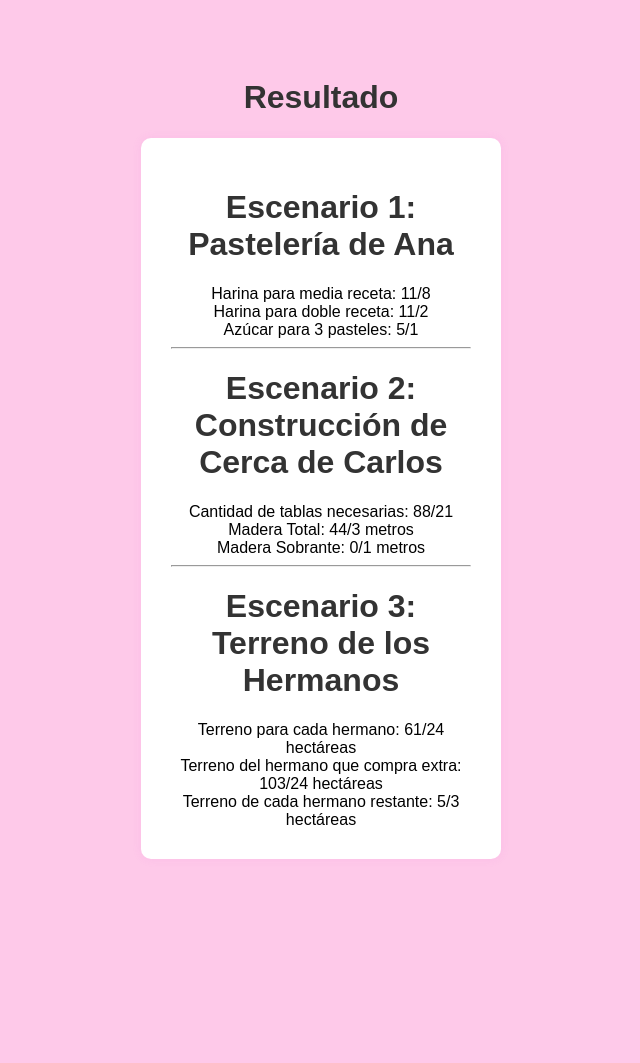
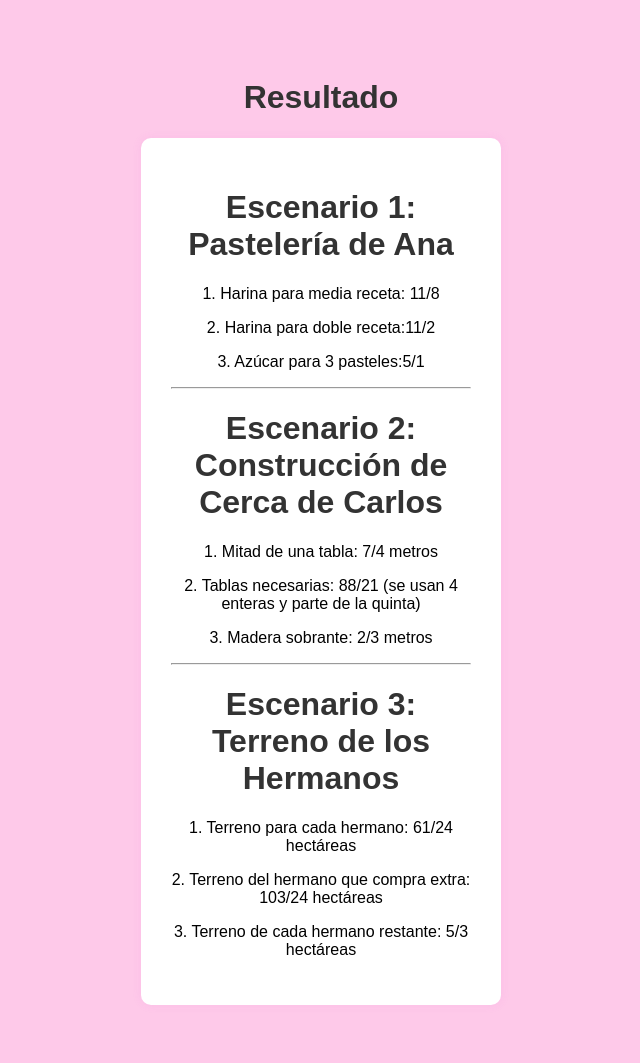
Before and after one commit to JackySanchez/CALCULADORA-DE-FRACCIONES, a PHP site: page /escenarios.php in a window 1280 px wide. Shown: the whole page, without its empty margins (319-959 px from the left). Before the commit the page ends 859 px from the top, so only its background shows below. Run offline with PHP 8.4, Linux system fonts and the light colour scheme.

Commit message:
escenarios.php

```diff
--- a/escenarios.php
+++ b/escenarios.php
@@ -50,60 +50,44 @@ $harina = new Fraccion(11, 4);
 // Para obtener la cantidad de harina para media receta, multiplicamos la fracción 11/4 por 1/2.
 $mediaHarina = $harina->multiplicar(new Fraccion(1, 2));
 $mediaHarina->simplificar();  // Simplificar después de la operación
-echo "Harina para media receta: $mediaHarina <br>";
+echo "</p>1. Harina para media receta: " . $mediaHarina . "</p>";
 //Se multiplica la cantidad inicial de harina (11/4) por 2/1 para obtener el doble de la receta.
 $doble = $harina->multiplicar(new Fraccion(2, 1));
 $doble->simplificar();  // Simplificar después de la operación
-echo "Harina para doble receta: $doble <br>";
-
+echo "</p>2. Harina para doble receta:" . $doble . "</p>";
 //Se comienza con 1 2/3 (que es igual a 5/3).
 $azucar = (new Fraccion(5, 3))->multiplicar(new Fraccion(3, 1));  //Para calcular la cantidad de azúcar para 3 pasteles, se multiplica 5/3 por 3/1.
 $azucar->simplificar();  // Simplificar después de la operación
-echo "Azúcar para 3 pasteles: $azucar <br>";
+echo "</p>3. Azúcar para 3 pasteles:". $azucar. "</p>";
 
 echo "<hr>";
 echo "<h1>Escenario 2: Construcción de Cerca de Carlos</h1>";
-// Cada tabla mide 3 1/2 metros (7/2)
+//Mitad de una tabla (7/2 metros dividido entre 2).
 $tabla = new Fraccion(7, 2);
-// El jardín mide 14 2/3 metros (44/3).
+$mitadTabla = $tabla->dividir(new Fraccion(2, 1));
+echo "<p>1. Mitad de una tabla: " . $mitadTabla . " metros</p>";
+// Tablas necesarias para cercar jardín (44/3 metros dividido entre 7/2 metros)
 $jardin = new Fraccion(44, 3);
-// Cantidad de tablas necesarias
-//Para calcular cuántas tablas se necesitan, se divide el tamaño total del jardín (44/3) por el tamaño de cada tabla (7/2).
 $tablasNecesarias = $jardin->dividir($tabla);
-$tablasNecesarias->simplificar();  // Simplificar después de la operación
-echo "Cantidad de tablas necesarias: $tablasNecesarias <br>";
+echo "<p>2. Tablas necesarias: " . $tablasNecesarias . " (se usan 4 enteras y parte de la quinta)</p>";
+// 3Madera sobrante al usar 4 tablas completas
+$maderaUsada = (new Fraccion(4, 1))->multiplicar($tabla);
+$maderaSobrante = $jardin->restar($maderaUsada);
+echo "<p>3. Madera sobrante: " . $maderaSobrante . " metros</p>";
 
-// Madera Total
-//El número de tablas necesarias se multiplica por la longitud de cada tabla (7/2).
-$maderaTotal = $tablasNecesarias->multiplicar($tabla);
-$maderaTotal->simplificar();  // Simplificar después de la operación
-echo "Madera Total: $maderaTotal metros<br>";
-//La madera sobrante se calcula restando el tamaño del jardín (44/3) de la cantidad total de madera.
-$sobrante = $maderaTotal->restar($jardin);
-$sobrante->simplificar();  // Simplificar después de la operación
-echo "Madera Sobrante: $sobrante metros<br>";
+
 echo "<hr>";
-
 echo "<h1>Escenario 3: Terreno de los Hermanos</h1>";
-// El terreno total mide 7 5/8 hectáreas, que se representa como 61/8.
-$terreno = new Fraccion(61, 8);
-//Para dividir este terreno entre 3 hermanos, se realiza la división de 61/8 por 3/1.
-$cadaHermano = $terreno->dividir(new Fraccion(3, 1));
-$cadaHermano->simplificar();  // Simplificar después de la operación
-echo "Terreno para cada hermano: $cadaHermano hectáreas<br>";
-
-// // Un hermano compra 1 3/4 hectáreas adicionales, que se representa como 7/4.
-//Para calcular el total de terreno que recibe este hermano, se suma la fracción de terreno que le corresponde con la compra adicional.
+// 1. División inicial del terreno (61/8 hectáreas entre 3 hermanos)
+$terrenoTotal = new Fraccion(61, 8);
+$porcionInicial = $terrenoTotal->dividir(new Fraccion(3, 1));
+echo "<p>1. Terreno para cada hermano: $porcionInicial hectáreas</p>";
+// 2. Hermano que compra 7/4 hectáreas adicionales
 $compraExtra = new Fraccion(7, 4);
-$totalHermanoCompra = $cadaHermano->sumar($compraExtra);
-$totalHermanoCompra->simplificar();  // Simplificar después de la operación
-echo "Terreno del hermano que compra extra: $totalHermanoCompra hectáreas<br>";
-
-// Terreno restante a los otros dos hermanos
-//El terreno restante se calcula restando el terreno del hermano que compró extra del total de terreno disponible (7 5/8 hectáreas).
-$restante = $terreno->restar($totalHermanoCompra);
-//Este terreno restante se divide entre los otros dos hermanos
-$porHermanoRestante = $restante->dividir(new Fraccion(2, 1));
-$porHermanoRestante->simplificar();  // Simplificar después de la operación
-echo "Terreno de cada hermano restante: $porHermanoRestante hectáreas<br>";
+$totalConCompra = $porcionInicial->sumar($compraExtra);
+echo "<p>2. Terreno del hermano que compra extra: $totalConCompra hectáreas</p>";
+// 3. Cálculo para los otros dos hermanos
+$restoParaDos = $terrenoTotal->restar($totalConCompra);
+$porcionFinal = $restoParaDos->dividir(new Fraccion(2, 1));
+echo "<p>3. Terreno de cada hermano restante: $porcionFinal hectáreas</p>";
 ?>
```
